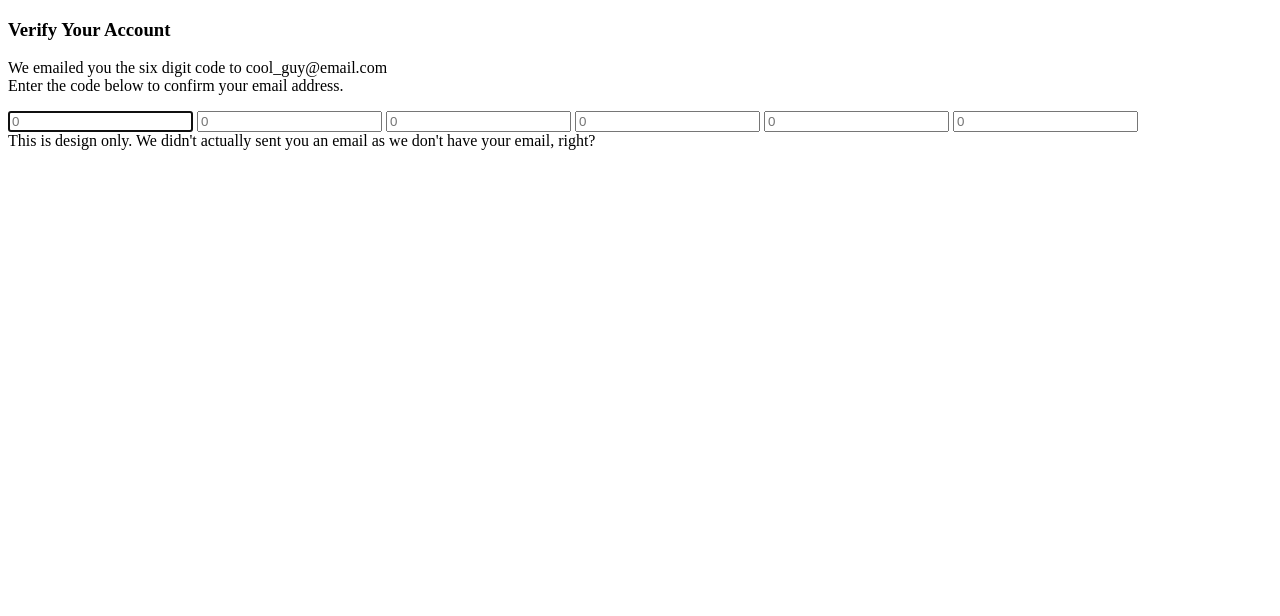
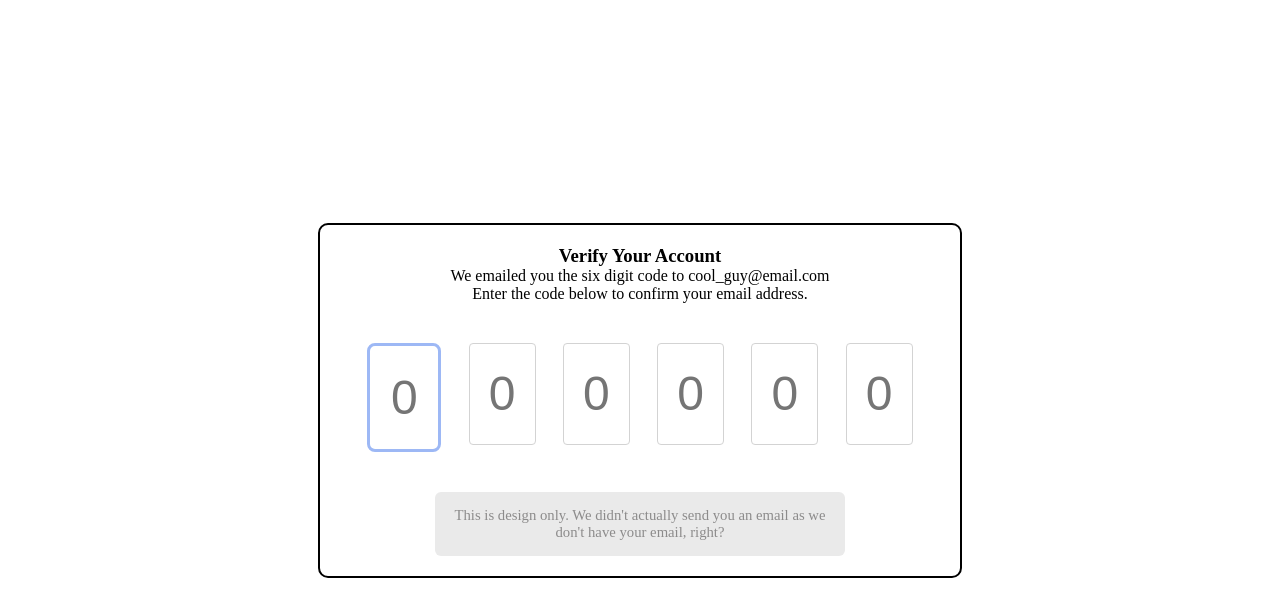
Before and after one commit to Ailishiva/OtpVerfication, a plain HTML site: page index.html in a window 1280 px wide. Drawn offline with Linux system fonts and the light colour scheme.

Commit message:
commited

```diff
--- a/index.css
+++ /dev/null
@@ -1,41 +0,0 @@
-body,
-html {
-  margin: 0;
-  padding: 0;
-}
-
-.screen-wrapper {
-  width: 100vw;
-  height: 100vh;
-
-  display: flex;
-  justify-content: center;
-  align-items: center;
-}
-
-.otp-container {
-  width: 600px;
-  padding: 20px;
-  border: 2px solid black;
-  border-radius: 10px;
-  text-align: center;
-}
-
-.otp-input {
-  width: 64px;
-  height: 100px;
-  font-size: 80px;
-
-  text-align: center;
-  margin: 0 4px;
-}
-
-.foot-note {
-  background-color: #eeeeee;
-  color: #999;
-  width: 400px;
-  border-radius: 5px;
-  margin: auto;
-  margin-top: 20px;
-  padding: 8px;
-}
--- a/index.html
+++ b/index.html
@@ -4,39 +4,36 @@
     <meta charset="UTF-8" />
     <meta http-equiv="X-UA-Compatible" content="IE=edge" />
     <meta name="viewport" content="width=device-width, initial-scale=1.0" />
-    <title>Document</title>
-    <link rel="stylesheet" href="styles.css" />
+    <title>OTP FORM</title>
+    <link rel="stylesheet" href="style.css" />
+    <script src="script.js" defer></script>
   </head>
   <body>
-    <div class="screen-wrapper">
+   <div class="screen-wrapper">
+    <div class="container">
+     <h3> Verify Your Account</h3>
+     <p class="info">We emailed you the six digit code to cool_guy@email.com
+      <br/>
+      Enter the code below to confirm your email address.</p>
+
+
       <div class="otp-container">
-        <h3>Verify Your Account</h3>
-        <p>
-          We emailed you the six digit code to cool_guy@email.com
-          <br />
-          Enter the code below to confirm your email address.
-        </p>
+      <input type="text" class="otp-input" placeholder="0" maxlength="1" autofocus data-number="0">
+      <input type="text" class="otp-input" placeholder="0" maxlength="1" autofocus data-number="1">
+      <input type="text" class="otp-input" placeholder="0" maxlength="1" autofocus data-number="2">
+      <input type="text" class="otp-input" placeholder="0" maxlength="1" autofocus data-number="3">
+      <input type="text" class="otp-input" placeholder="0" maxlength="1" autofocus data-number="4">
+      <input type="text" class="otp-input" placeholder="0" maxlength="1" autofocus data-number="5">
 
-        <div class="inputs-container">
-          <input
-            class="otp-input"
-            type="text"
-            placeholder="0"
-            maxlength="1"
-            autofocus
-          />
-          <input class="otp-input" type="text" placeholder="0" maxlength="1" />
-          <input class="otp-input" type="text" placeholder="0" maxlength="1" />
-          <input class="otp-input" type="text" placeholder="0" maxlength="1" />
-          <input class="otp-input" type="text" placeholder="0" maxlength="1" />
-          <input class="otp-input" type="text" placeholder="0" maxlength="1" />
-        </div>
+  </div>
+  <div class="foot-note">
 
-        <div class="foot-note">
-          This is design only. We didn't actually sent you an email as we don't
-          have your email, right?
-        </div>
-      </div>
+      <p class="footer">This is design only. We didn't actually send you an email as we<br>don't have your
+          email, right?</p>
+  </div>
+
+
     </div>
+   </div>
   </body>
 </html>
--- /dev/null
+++ b/script.js
@@ -0,0 +1,34 @@
+const input = document.querySelectorAll('.otp-input');
+// console.log(input)
+
+input.forEach((item) => {
+    item.addEventListener('keyup', onInputChange);
+    // console.log(item)
+})
+
+function onInputChange(event) {
+    const inputNum = parseInt(event.target.getAttribute("data-number"));
+
+    if (event.key == "Backspace") {
+        moveFocusToPreviousInput(inputNum);
+        return;
+    }
+
+    moveFocusToNextInput(inputNum);
+}
+
+function moveFocusToNextInput(eventOrigination) {
+    if (eventOrigination === 5) {
+        return;
+    }
+
+    input[eventOrigination + 1].focus();
+};
+
+function moveFocusToPreviousInput(eventOrigination) {
+    if (eventOrigination === 0) {
+        return;
+    }
+
+    input[eventOrigination - 1].focus();
+};
--- /dev/null
+++ b/style.css
@@ -0,0 +1,71 @@
+* {
+    margin: 0;
+    padding: 0;
+}
+
+.screen-wrapper {
+    width: 100vw;
+    height: 100vh;
+
+    display: flex;
+    justify-content: center;
+    align-items: center;
+}
+
+.container {
+    width: 600px;
+    padding: 20px;
+    border: 2px solid black;
+    border-radius: 10px;
+}
+
+h3 {
+    text-align: center;
+}
+
+.info {
+    text-align: center;
+    font-size: 1rem;
+}
+
+.otp-container {
+    display: flex;
+    justify-content: space-evenly;
+    margin: 40px 0;
+}
+
+.otp-input {
+    width: 65px;
+    height: 100px;
+    font-size: 3rem;
+    text-align: center;
+    border: 1px solid lightgray;
+    /* margin: 0 px; */
+    border-radius: 4px;
+    outline: none;
+
+}
+
+.otp-input:focus {
+    border: 3px solid #9db8f5;
+    border-radius: 8px;
+    width: 68px;
+    height: 103px;
+}
+
+
+.otp-input:not(:placeholder-shown) {
+    border: 1px solid #9db8f5;
+    box-shadow: 0 3px 5px rgb(215, 212, 212);
+}
+
+.footer {
+    text-align: center;
+    background-color: #eaeaea;
+    color: #8c8b8b;
+    width: 380px;
+    margin: auto;
+    border-radius: 6px;
+    padding: 15px;
+    font-size: 0.92rem;
+}
```
